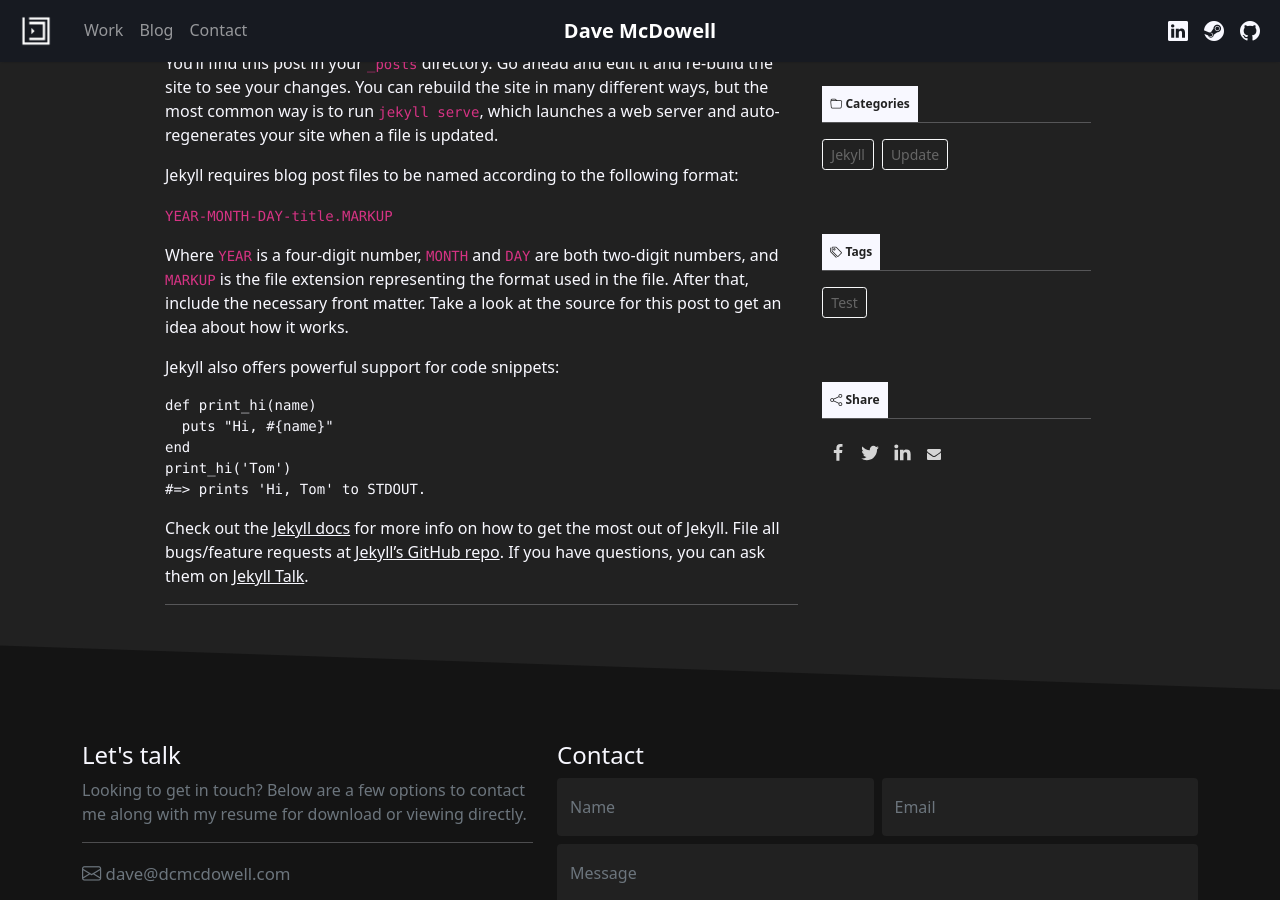
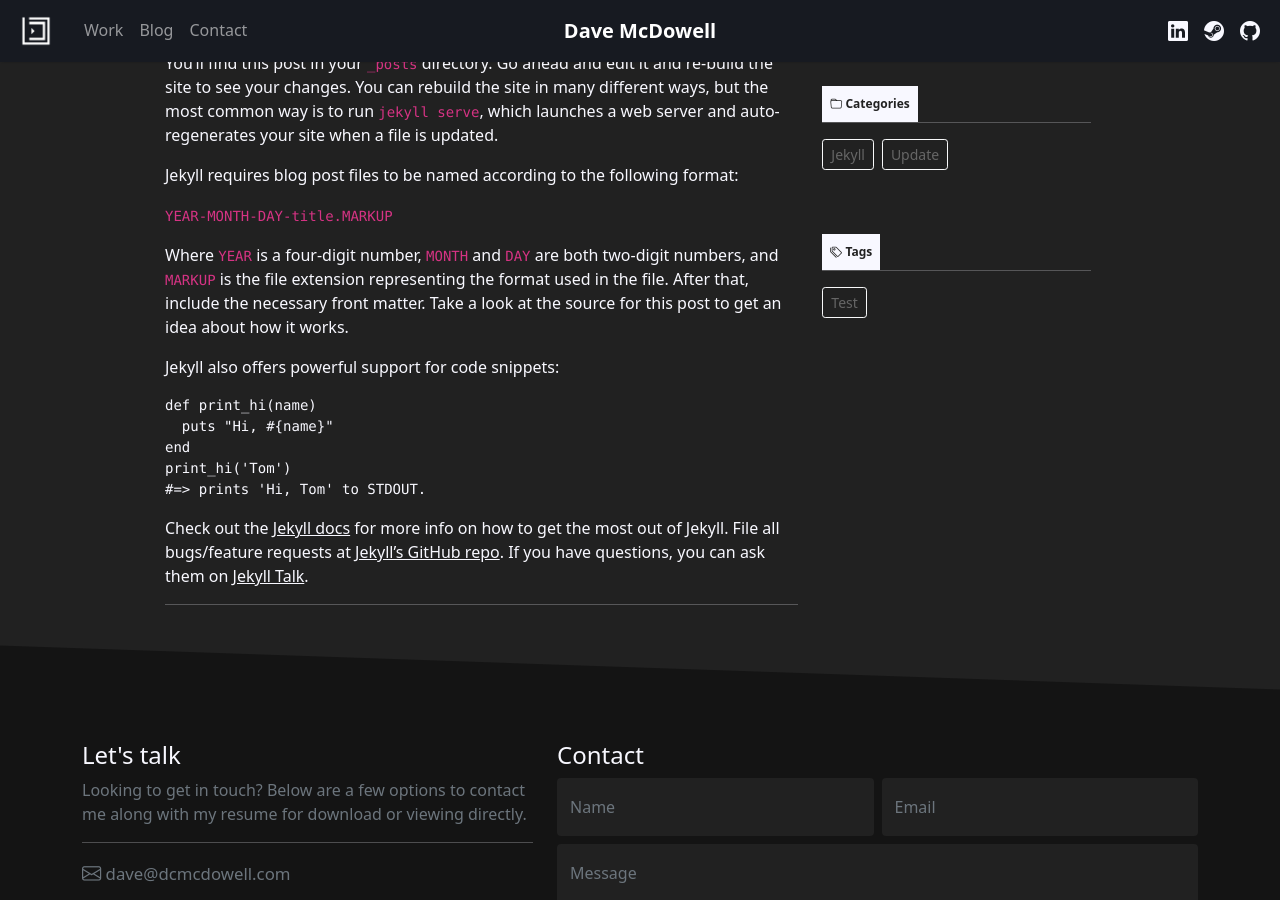
Before and after one commit to davemcdowell/portfolio, a Jekyll site: the page built from _posts/2022-09-21-welcome-to-jekyll.markdown, in a window 1280 px wide and 900 px high, scrolled down 604 px. Built offline with Jekyll 4.4.1, drawn with Linux system fonts in a browser that asks for light colours; nearby versions of some CDN libraries.

Commit message:
Update post.html

```diff
--- a/_layouts/post.html
+++ b/_layouts/post.html
@@ -51,7 +51,7 @@ js-postload-files:
                         </ul>
                     </div>
                     {%- endif -%}
-                    <div class="p-4">
+                    <div class="p-4 d-none d-sm-block d-lg-none">
                         <h6 class="block-label"><i class="bi bi-share"></i> Share</h6>
                         <hr class="block-label-hr">
                         {% include share-buttons.html %}
```
